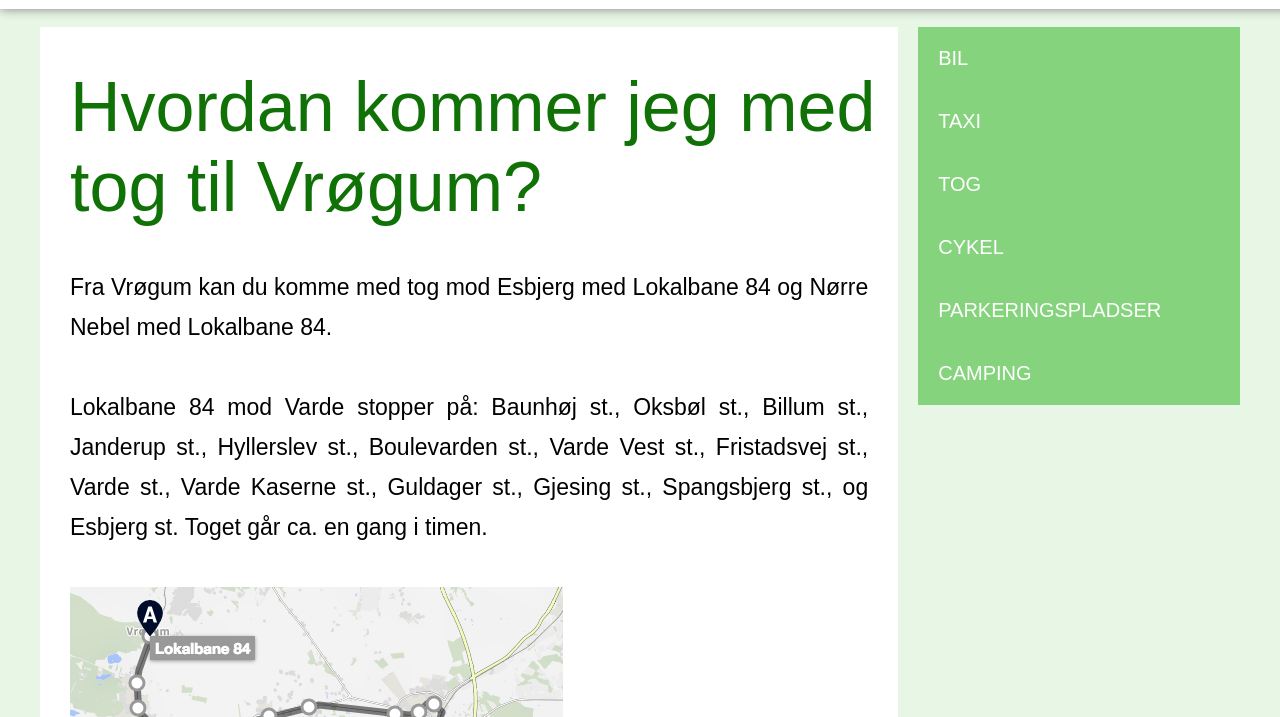
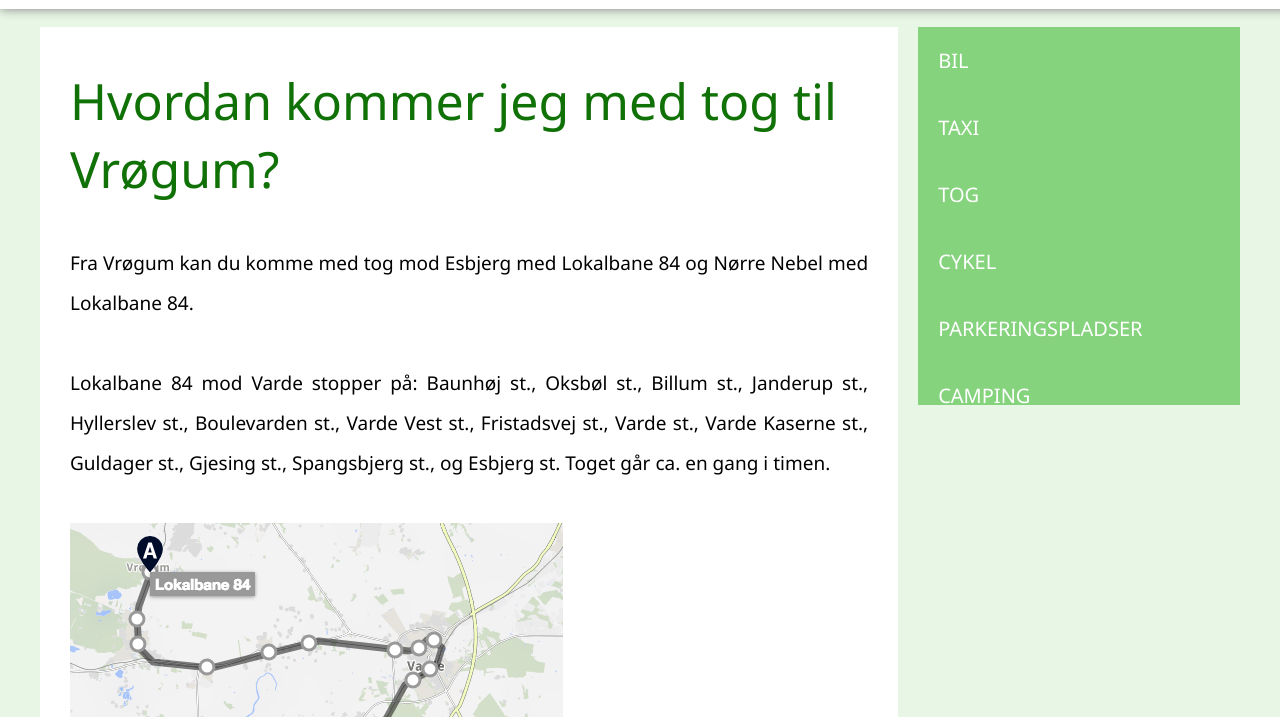
Before and after one commit to ehoulby/vroegumby, a plain HTML site: page transportsider/tog.html in a window 1280 px wide. Shown: the part 83-800 px from the top of the page. Drawn offline with Linux system fonts and the light colour scheme.

Commit message:
små ændringer i skrift

```diff
--- a/css/master.css
+++ b/css/master.css
@@ -502,9 +502,9 @@ top: -608px;
   }
 
   #article-headline {
-    font-family: 'Barlow Condensed', sans-serif;
+    font-family: 'Noto Sans', sans-serif;
     font-weight: 400;
-    font-size: 70px;
+    font-size: 50px;
     color: #107107;
     margin: 40px 0;
     padding-left: 30px;
@@ -530,9 +530,9 @@ top: -608px;
 .paragraph-article {
   margin: 40px 0;
   padding: 0 30px;
-  font-family: 'Barlow Condensed', sans-serif;
-  font-weight: 200;
-  font-size: 23px;
+  font-family: 'Noto Sans', sans-serif;
+  font-weight: 400;
+  font-size: 19px;
   line-height: 40px;
   text-align: justify;
 }
@@ -542,16 +542,16 @@ top: -608px;
   display: flex;
   flex-direction: column;
   width: 1500px;
-  height: 320px;
+  height: 300px;
   margin-left: 20px;
 }
 
 .sidebar-article a {
   text-decoration: none;
   padding: 20px;
-  font-family: 'Barlow Condensed', sans-serif;
-  font-weight: 200;
-  font-size: 20px;
+  font-family: 'Noto Sans', sans-serif;
+  font-weight: 400;
+  font-size: 15px;
   color: white;
 }
 
@@ -575,7 +575,7 @@ top: -608px;
 .sidebar-article1 a {
   text-decoration: none;
   padding: 20px;
-  font-family: 'Barlow Condensed', sans-serif;
+  font-family: 'Noto Sans', sans-serif;
   font-weight: 200;
   font-size: 20px;
   color: white;
```
